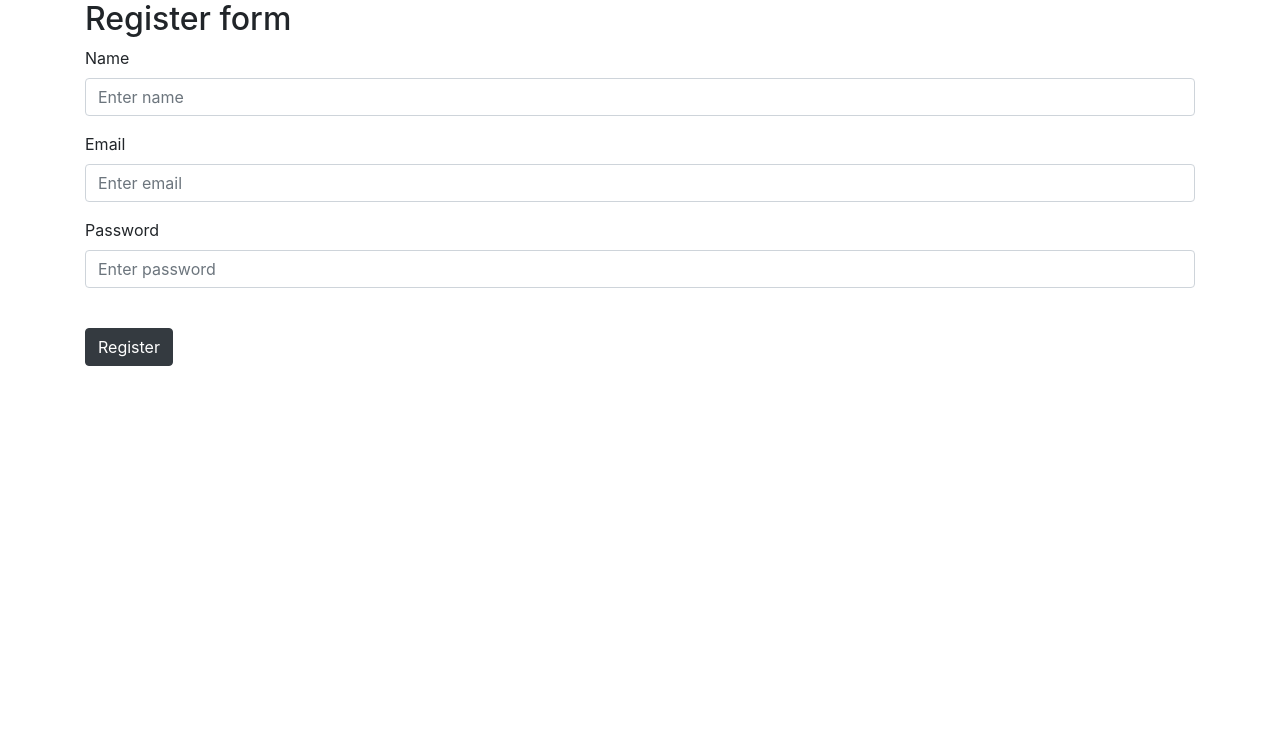
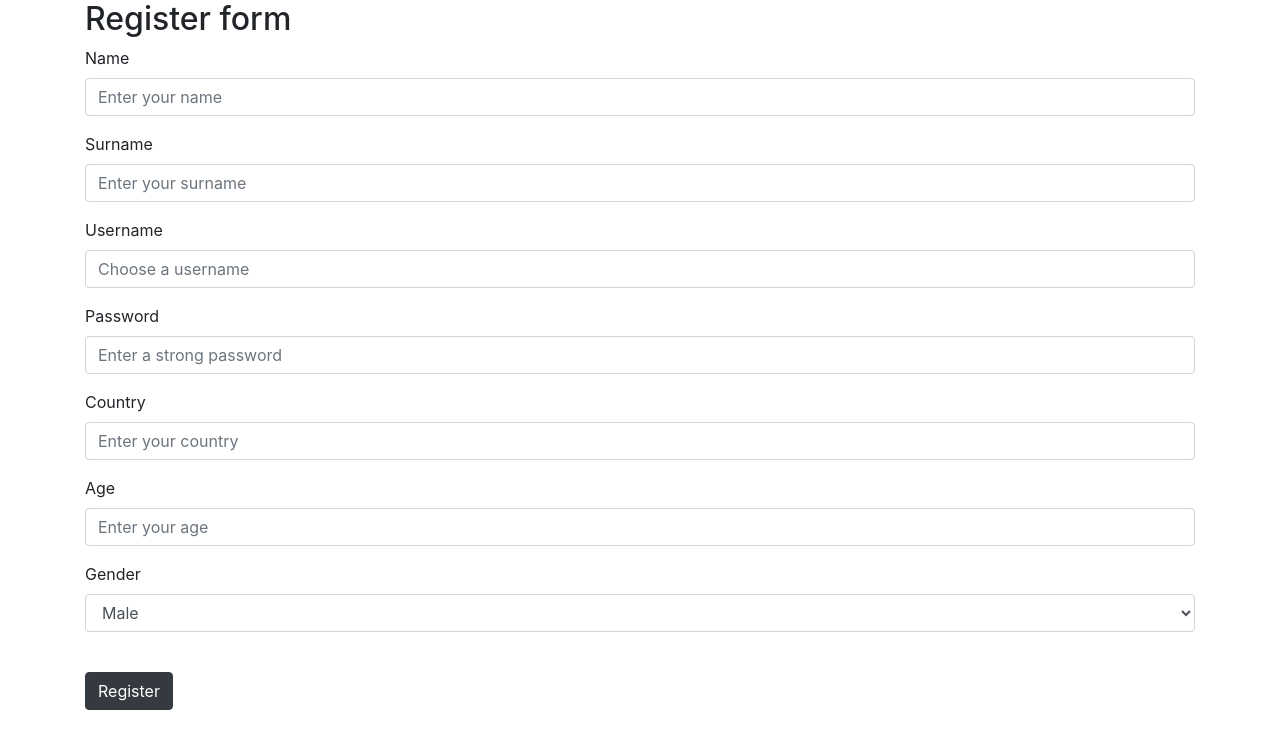
Before and after one commit to ramazangurpinar/adviceproduct, a Flask app: page /register in a window 1280 px wide. Shown: the top 749 px of the page. Run offline with Flask 3, Linux system fonts and the light colour scheme; some libraries are stand-ins or nearby versions.

Commit message:
Registering user is finished for db and backend

```diff
--- a/app.py
+++ b/app.py
@@ -1,9 +1,10 @@
 from flask import Flask, render_template, redirect, url_for
 from flask_wtf import FlaskForm
-from wtforms import StringField, PasswordField, SubmitField
-from wtforms.validators import DataRequired
+from wtforms import StringField, PasswordField, SubmitField, IntegerField, SelectField
+from wtforms.validators import DataRequired, Length
 import bcrypt
 from flask_mysqldb import MySQL
+import os
 
 app = Flask(__name__)
 
@@ -11,33 +12,54 @@ app = Flask(__name__)
 app.config['MYSQL_HOST'] = 'localhost'  # host  address of the database
 app.config  ['MYSQL_USER'] = 'root'  # username of the database
 app.config['MYSQL_PASSWORD'] = ''  # password of the database
-app.config['MYSQL_DB'] = 'mydatabase'  # database name
-app.secret_key = 'secret_key' # secret key for the app
+app.config['MYSQL_DB'] = 'productadvice'  # database name
+app.secret_key = os.urandom(24) # secret key for the app
 
 mysql = MySQL(app)
 
 class RegistrationForm(FlaskForm):
-    name = StringField('Name', validators=[DataRequired()])
-    email = StringField('Email', validators=[DataRequired()])
-    password = PasswordField('Password', validators=[DataRequired()])
+    name = StringField('Name', validators=[DataRequired(), Length(min=2, max=50)])
+    surname = StringField('Surname', validators=[DataRequired(), Length(min=2, max=50)])
+    username = StringField('Username', validators=[DataRequired(), Length(min=4, max=50)])
+    password = PasswordField('Password', validators=[DataRequired(), Length(min=6, max=20)])
+    country = StringField('Country', validators=[Length(max=100)])
+    age = IntegerField('Age')
+    gender = SelectField('Gender', choices=[('male', 'Male'), ('female', 'Female'), ('other', 'Other')])
     submit = SubmitField('Register')
 
 @app.route('/')
 def hello():
     return render_template('index.html')
 
+# Test database connection
+@app.route('/testdb')
+def testdb():
+    try:
+        cur = mysql.connection.cursor()
+        cur.execute("SELECT VERSION()")
+        data = cur.fetchone()
+        return f"MySQL Version: {data[0]}"
+    except Exception as e:
+        return f"Database Connection Error: {str(e)}"
+
 @app.route('/register', methods=['GET', 'POST'])
 def register():
     form = RegistrationForm()
     if form.validate_on_submit():
         name = form.name.data
-        email = form.email.data
+        surname = form.surname.data
+        username = form.username.data
         password = form.password.data
+        country = form.country.data
+        age = form.age.data
+        gender = form.gender.data
 
         hashed_password = bcrypt.hashpw(password.encode('utf-8'),bcrypt.gensalt())
 
         cursor = mysql.connection.cursor()
-        cursor.execute('INSERT INTO users(name, email, password) VALUES(%s, %s, %s)', (name, email, hashed_password))
+        cursor.execute("INSERT INTO users (name, surname, username, password, country, age, gender) VALUES (%s, %s, %s, %s, %s, %s, %s)",
+        (name, surname, username, hashed_password, country, age, gender))
+
         mysql.connection.commit()
         cursor.close()
 
--- a/templates/register.html
+++ b/templates/register.html
@@ -15,38 +15,86 @@
   <h2>Register form</h2>
   <form action="/register" method="POST">
     {{ form.hidden_tag() }}
+
     <div class="form-group">
         {{ form.name.label(for="name") }}
-        {{ form.name(class="form-control", id="name", placeholder="Enter name") }}
-
+        {{ form.name(class="form-control", id="name", placeholder="Enter your name") }}
         {% if form.name.errors %}
-            <ul>
+            <ul class="text-danger">
                 {% for error in form.name.errors %}
-                    <li style="color: red;">{{ error }}</li>
+                    <li>{{ error }}</li>
                 {% endfor %}
             </ul>
         {% endif %}
     </div>
+
     <div class="form-group">
-        {{ form.email.label(for="email") }}
-        {{ form.email(class="form-control", id="email", placeholder="Enter email") }}
-
-        {% if form.email.errors %}
-            <ul>
-                {% for error in form.email.errors %}
-                    <li style="color: red;">{{ error }}</li>
+        {{ form.surname.label(for="surname") }}
+        {{ form.surname(class="form-control", id="surname", placeholder="Enter your surname") }}
+        {% if form.surname.errors %}
+            <ul class="text-danger">
+                {% for error in form.surname.errors %}
+                    <li>{{ error }}</li>
                 {% endfor %}
             </ul>
         {% endif %}
     </div>
+
+    <div class="form-group">
+        {{ form.username.label(for="username") }}
+        {{ form.username(class="form-control", id="username", placeholder="Choose a username") }}
+        {% if form.username.errors %}
+            <ul class="text-danger">
+                {% for error in form.username.errors %}
+                    <li>{{ error }}</li>
+                {% endfor %}
+            </ul>
+        {% endif %}
+    </div>
+
     <div class="form-group">
         {{ form.password.label(for="password") }}
-        {{ form.password(class="form-control", id="password", placeholder="Enter password") }}
+        {{ form.password(class="form-control", id="password", placeholder="Enter a strong password") }}
+        {% if form.password.errors %}
+            <ul class="text-danger">
+                {% for error in form.password.errors %}
+                    <li>{{ error }}</li>
+                {% endfor %}
+            </ul>
+        {% endif %}
+    </div>
 
-        {% if form.password.errors %}
-            <ul>
-                {% for error in form.password.errors %}
-                    <li style="color: red;">{{ error }}</li>
+    <div class="form-group">
+        {{ form.country.label(for="country") }}
+        {{ form.country(class="form-control", id="country", placeholder="Enter your country") }}
+        {% if form.country.errors %}
+            <ul class="text-danger">
+                {% for error in form.country.errors %}
+                    <li>{{ error }}</li>
+                {% endfor %}
+            </ul>
+        {% endif %}
+    </div>
+
+    <div class="form-group">
+        {{ form.age.label(for="age") }}
+        {{ form.age(class="form-control", id="age", placeholder="Enter your age") }}
+        {% if form.age.errors %}
+            <ul class="text-danger">
+                {% for error in form.age.errors %}
+                    <li>{{ error }}</li>
+                {% endfor %}
+            </ul>
+        {% endif %}
+    </div>
+
+    <div class="form-group">
+        {{ form.gender.label(for="gender") }}
+        {{ form.gender(class="form-control", id="gender") }}
+        {% if form.gender.errors %}
+            <ul class="text-danger">
+                {% for error in form.gender.errors %}
+                    <li>{{ error }}</li>
                 {% endfor %}
             </ul>
         {% endif %}
```
